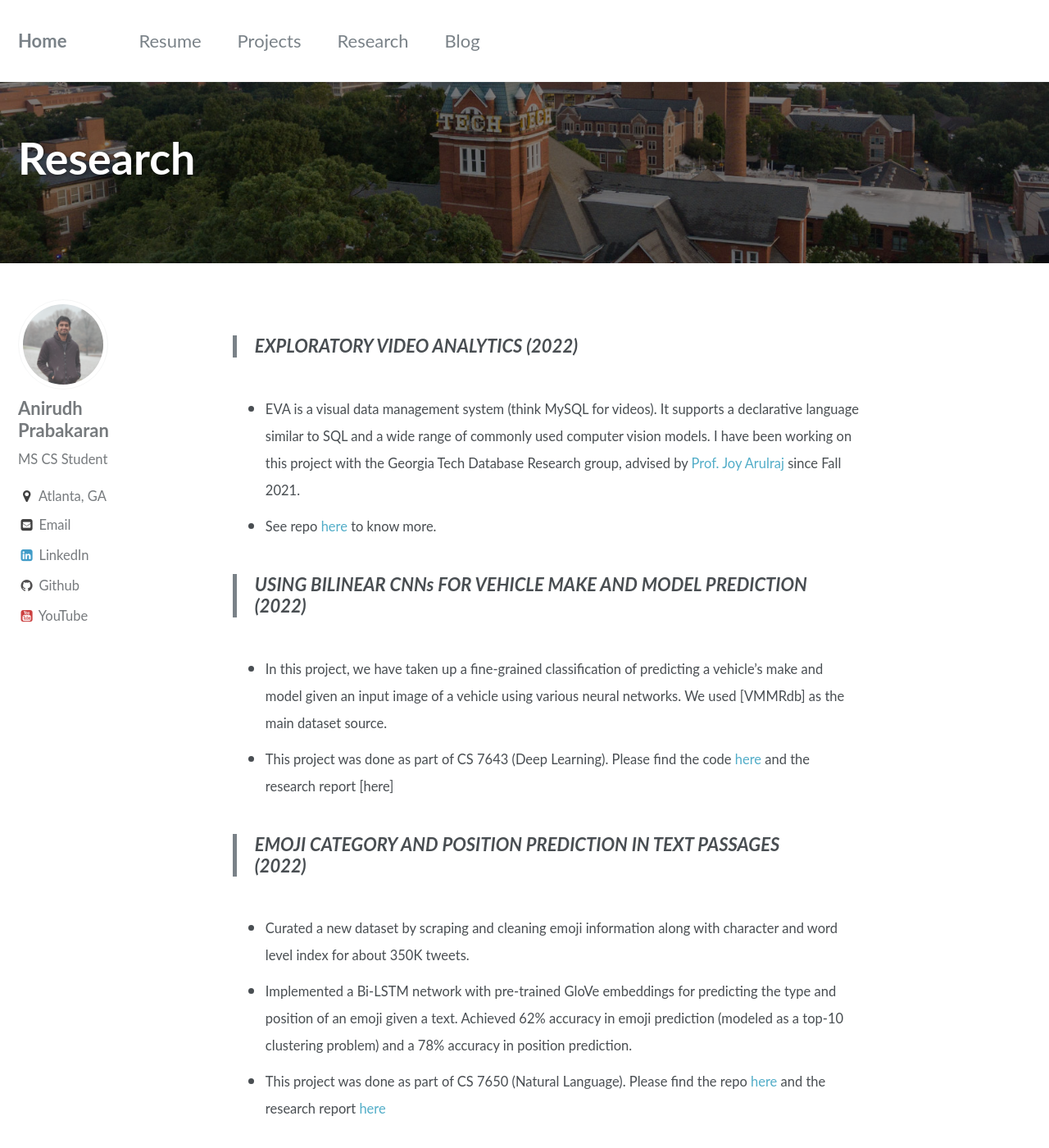
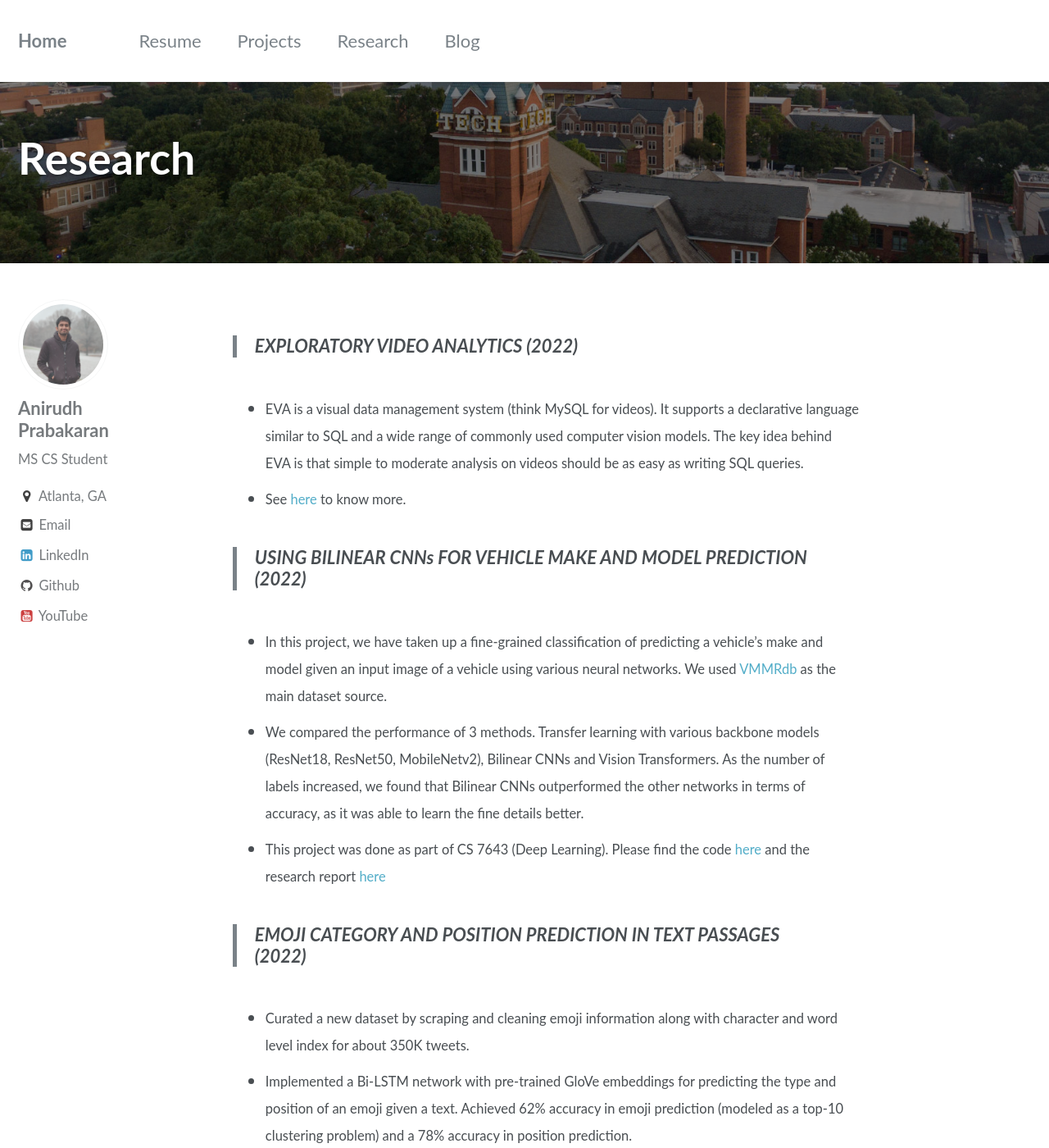
Before and after one commit to Anirudh58/Anirudh58.github.io, a Jekyll site: the page built from _pages/research.md, in a window 1280 px wide and 1400 px high. Shown: the whole window at 82% size. Built offline with Jekyll 4.4.1, drawn with Linux system fonts in a browser that asks for light colours.

Commit message:
Dec update

```diff
--- a/_pages/research.md
+++ b/_pages/research.md
@@ -15,13 +15,14 @@ excerpt: ""
 
 > ### EXPLORATORY VIDEO ANALYTICS (2022)
 
-- <small> EVA is a visual data management system (think MySQL for videos). It supports a declarative language similar to SQL and a wide range of commonly used computer vision models. I have been working on this project with the Georgia Tech Database Research group, advised by [Prof. Joy Arulraj](https://www.cc.gatech.edu/~jarulraj/) since Fall 2021. </small>
-- <small> See repo [here](https://github.com/georgia-tech-db/eva) to know more. </small>
+- <small> EVA is a visual data management system (think MySQL for videos). It supports a declarative language similar to SQL and a wide range of commonly used computer vision models. The key idea behind EVA is that simple to moderate analysis on videos should be as easy as writing SQL queries. </small>
+- <small> See [here](https://evadb.readthedocs.io/en/latest/source/overview/video.html) to know more. </small>
 
 > ### USING BILINEAR CNNs FOR VEHICLE MAKE AND MODEL PREDICTION (2022)
 
-- <small> In this project, we have taken up a fine-grained classification of predicting a vehicle's make and model given an input image of a vehicle using various neural networks. We used [VMMRdb] as the main dataset source.</small>
-- <small> This project was done as part of CS 7643 (Deep Learning). Please find the code [here](https://github.com/Anirudh58/vehicle-predictor) and the research report [here] </small>
+- <small> In this project, we have taken up a fine-grained classification of predicting a vehicle's make and model given an input image of a vehicle using various neural networks. We used [VMMRdb](https://github.com/faezetta/VMMRdb) as the main dataset source.</small>
+- <small> We compared the performance of 3 methods. Transfer learning with various backbone models (ResNet18, ResNet50, MobileNetv2), Bilinear CNNs and Vision Transformers. As the number of labels increased, we found that Bilinear CNNs outperformed the other networks in terms of accuracy, as it was able to learn the fine details better. </small>
+- <small> This project was done as part of CS 7643 (Deep Learning). Please find the code [here](https://github.com/Anirudh58/vehicle-predictor) and the research report [here](https://github.com/Anirudh58/vehicle-predictor/blob/main/Vehicle_Predictor_Final_Report.pdf) </small>
 
 > ### EMOJI CATEGORY AND POSITION PREDICTION IN TEXT PASSAGES (2022)
 
```
Also changed, not shown: 1 other file.
